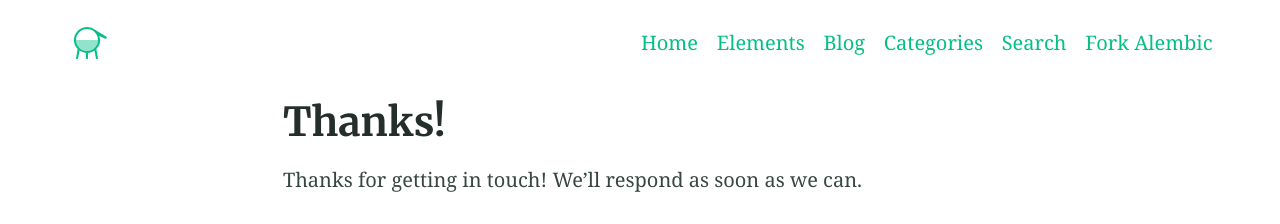
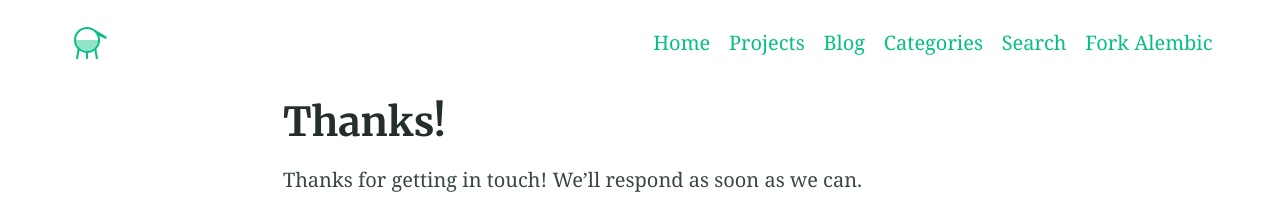
Before and after one commit to timhedspeth/timhedspeth.github.io, a Jekyll site: the page built from thanks.md, in a window 1280 px wide. Shown: the top 224 px of the page. Built offline with Jekyll 4.4.1, drawn with Linux system fonts in a browser that asks for light colours.

Commit message:
Update _config.yml

```diff
--- a/_config.yml
+++ b/_config.yml
@@ -122,8 +122,8 @@ favicons: # Favicons are also used in the manifest file. Syntax is 'size: path'
 navigation_header:
 - title: Home
   url: /
-- title: Elements
-  url: /elements/
+- title: Projects
+  url: /projects/
 - title: Blog
   url: /blog/
 - title: Categories
```
